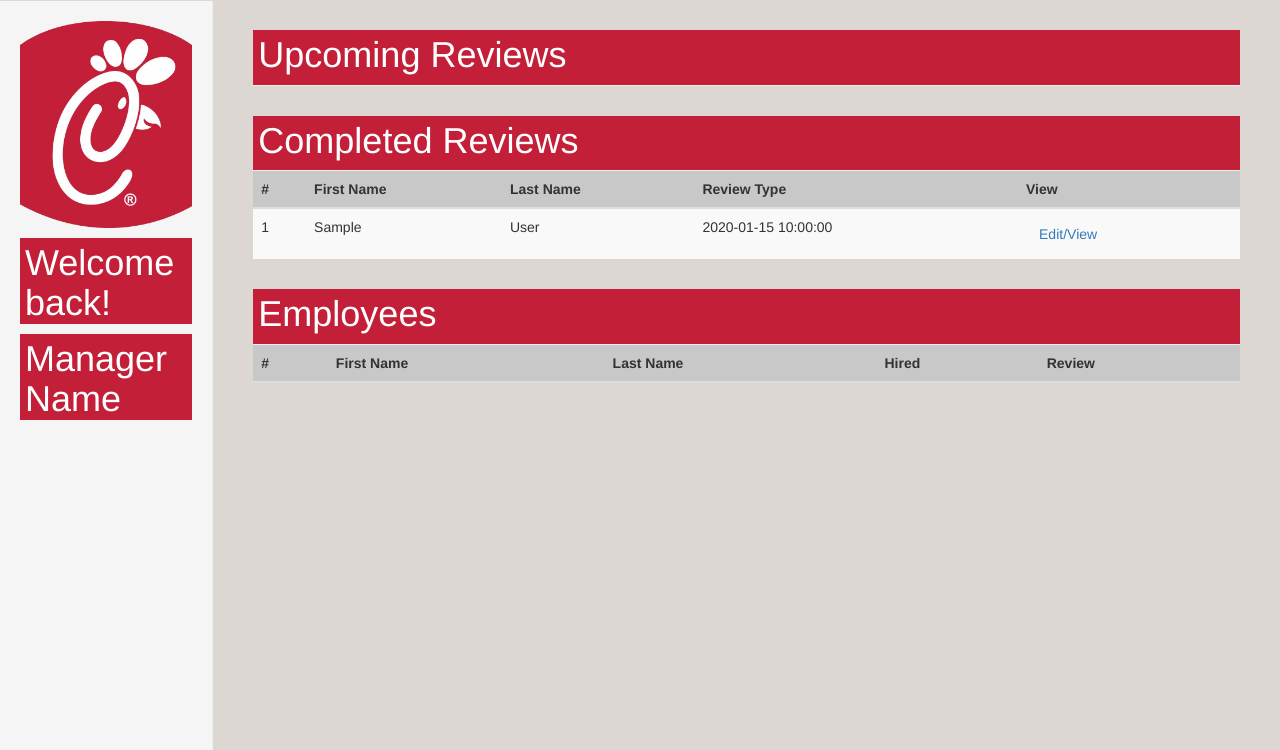
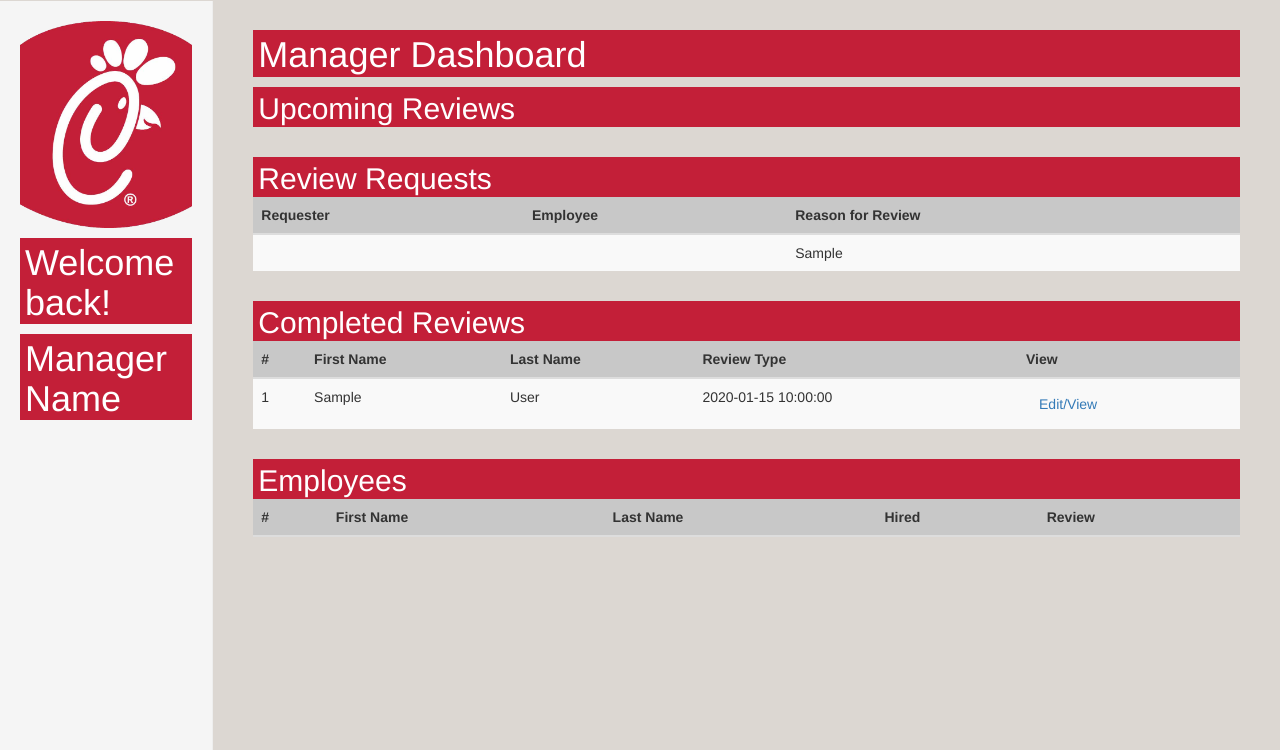
Before and after one commit to jamesdcampbell/clemsoncfa, a PHP site: page /performance/manager/index.php in a window 1280 px wide. Shown: the part 50-800 px from the top of the page. Run offline with PHP 8.4, Linux system fonts and the light colour scheme; the visitor is signed in with stand-in values (Sample User, id 1); tables that the repository leaves empty or names only in its code hold one stand-in row (values such as "Sample post"); lists and menus that the app fills with data are empty; some libraries are stand-ins or nearby versions.

Commit message:
Working on implementing the new requirements: The request review functionality.

```diff
--- /dev/null
+++ b/performance/classes/CfaRequest.php
@@ -0,0 +1,15 @@
+<?php
+
+/*
+	The PORM class for custom requests (p_request table)
+*/
+
+class CfaRequest{
+	public $id = false;
+	public $requester_id = false;
+	public $employee_id = false;
+	public $reason = false;
+	public $request_date = false;
+	public $fields = ["id","requester_id","employee_id","reason", "request_date"];
+}
+?>
--- a/performance/classes/CfaReview.php
+++ b/performance/classes/CfaReview.php
@@ -11,7 +11,8 @@ class CfaReview{
 	public $review_time = false;
 	public $active = false;
 	public $review_date = false;
-	public $fields = ["id","manager_id","employee_id","review_time","active", "review_date"];
+	public $show_rank = false;
+	public $fields = ["id","manager_id","employee_id","review_time","active", "review_date", "show_rank"];
 
 	/*
 		Displays averages for a review of a specific time by all managers.
--- a/performance/employee/index.php
+++ b/performance/employee/index.php
@@ -27,12 +27,12 @@ $id = 81; //testing
 			}
 
 			//Employee's 30/60/90/Year Reviews
-			$reviews = $porm->read("SELECT * FROM p_review WHERE employee_id = $id AND review_time = $time LIMIT 1", [], "CfaReview");
+			$reviews = $porm->read("SELECT * FROM p_review WHERE employee_id = $id AND review_time = $time AND active = 1 LIMIT 1", [], "CfaReview");
 
 			//Display Averages
 			foreach($reviews as $review)
 			{
-				print "<h3>{$value[0]}</h3>";
+				print "<h2>{$value[0]}</h2>";
 				$review->displayAllAverages();
 			}
 		}
--- a/performance/manager/index.php
+++ b/performance/manager/index.php
@@ -17,8 +17,8 @@ $id = $_SESSION["id"];
 			<h1 class="manager_name">Manager Name</h1>
         </div>
         <div class="col-sm-9 col-sm-offset-3 col-md-10 col-md-offset-2 main">
-
-		  <h1 class="sub-header" id="upcoming">Upcoming Reviews</h1>
+		<h1>Manager Dashboard</h1>
+		  <h2 id="upcoming">Upcoming Reviews</h2>
           <div class="table-responsive">
 
 		  <div class="panel-group" id="accordion" role="tablist" aria-multiselectable="true">
@@ -91,7 +91,39 @@ $id = $_SESSION["id"];
 			</div><!--end of accordion-->
           </div>
 
-		  <h1 class="sub-header" id="completed">Completed Reviews</h1>
+		  <h2>Review Requests</h2>
+		  <div class="table-responsive">
+			<table class="table table-striped">
+				<thead>
+					<tr>
+						<th>Requester</th>
+						<th>Employee</th>
+						<th>Reason for Review</th>
+					</tr>
+				</thead>
+				<tbody>
+				<?php
+
+				$requests = $porm->read("SELECT * FROM p_request ORDER BY request_date DESC", [], "CfaRequest");
+
+				foreach($requests as $request)
+				{
+					$employee = $porm->get($request->employee_id, "CfaEmployee");
+					$manager = $porm->get($request->requester_id, "CfaEmployee");
+
+					print "<tr>";
+					print "<td>{$employee->fName} {$manager->lName}</td>";
+					print "<td>{$employee->fName} {$manager->lName}</td>";
+					print "<td>{$request->reason}</td>";
+					print "</tr>";
+				}
+
+				?>
+				</tbody>
+			</table>
+		  </div>
+
+		  <h2 id="completed">Completed Reviews</h2>
           <div class="table-responsive">
             <table class="table table-striped">
               <thead>
@@ -140,7 +172,7 @@ AND TeamMemberInfo.id = employee_id ORDER BY review_date LIMIT 11", [], "CfaEmpl
 			?>
           </div>
 
-          <h1 class="sub-header" id="employees">Employees</h1>
+          <h2 id="employees">Employees</h2>
           <div class="table-responsive">
             <table class="table table-striped">
               <thead>
```
Also changed, not shown: performance/admin/compare.php (+29 -3 lines).
